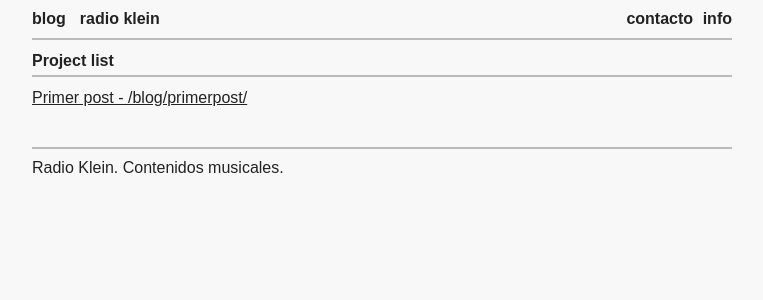
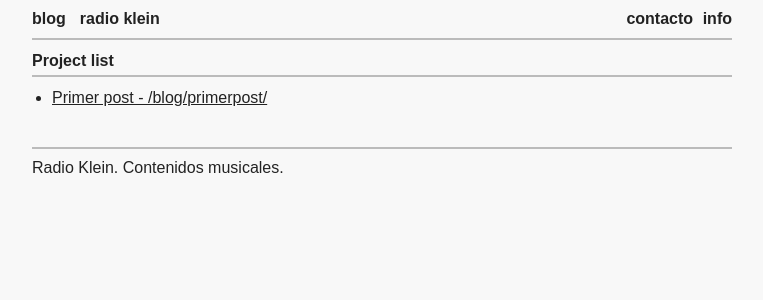
Before and after one commit to haztecaso/radio-klein, a Jekyll site: the page built from list.html, in a window 1280 px wide. Shown: the top 300 px of the page, without its empty margins (258-1021 px from the left). Built offline with Jekyll 4.4.1, drawn with Linux system fonts in a browser that asks for light colours.

Commit message:
Automated commit

```diff
--- a/assets/styles.css
+++ b/assets/styles.css
@@ -1,6 +1,5 @@
 *,*:visited{
     color:#222;
-    list-style: none;
     padding:0px;
     margin:0px;
 }
@@ -20,7 +19,7 @@ h2{ font-size: 100%; }
 h3{ font-size: 100%; }
 p{ margin-bottom:1.4em; line-height:1.35;}
 hr{ border:0; border-top: 2px solid #aaa; }
-ul{ padding-inline-start: 0px; }
+ul{ margin-left: 20px;}
 ul.inline li{ display:inline;}
 li{padding-right:0.3em;}
 
```
Also changed, not shown: info.md (+1 -0 lines).
